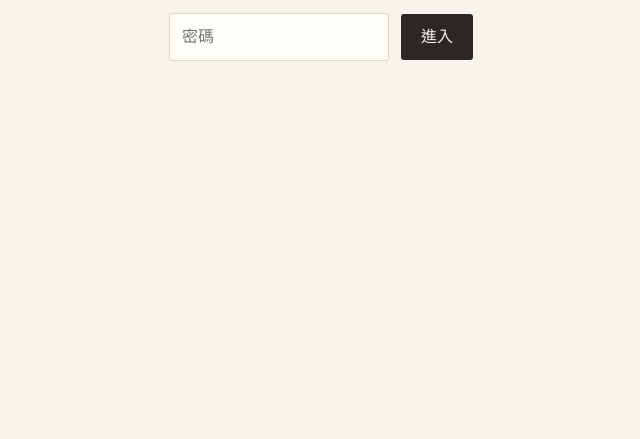
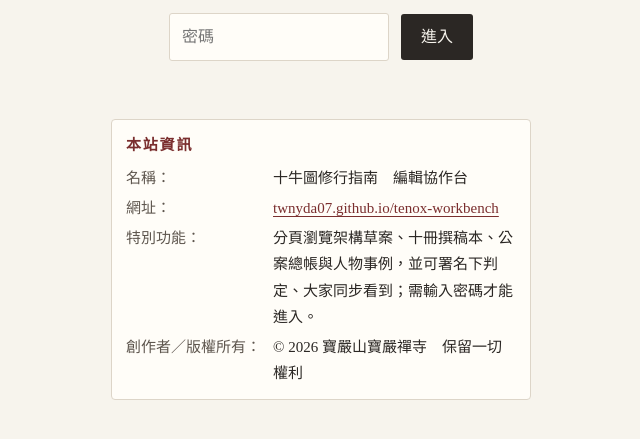
Before and after one commit to twnyda07/tenox-workbench, a plain HTML site: page index.html in a window 1280 px wide. Shown: the part 205-644 px from the top of the page, without its empty margins (319-959 px from the left). Drawn offline with Linux system fonts and the light colour scheme.

Commit message:
頁尾加「本站資訊」聲明（名稱／網址／特別功能／版權所有）
Co-Authored-By: Claude Opus 5.5 <noreply@anthropic.com>

```diff
--- a/index.html
+++ b/index.html
@@ -4,7 +4,7 @@
 <meta charset="utf-8">
 <meta name="viewport" content="width=device-width,initial-scale=1">
 <meta name="robots" content="noindex,nofollow">
-<meta name="build" content="20261008-0836">
+<meta name="build" content="20261112-2219">
 <title>十牛圖修行指南　編輯協作台</title>
 <style>
 :root{
@@ -172,6 +172,16 @@ th{background:var(--paper)}
 .stat b{color:var(--ink);font-size:17px}
 .hide{display:none}
 footer{border-top:1px solid var(--line);color:var(--ink2);font-size:13px;padding:14px 0;text-align:center}
+/* 本站資訊（寶嚴禪寺所有開發一律附） */
+.siteinfo{margin:30px auto 0; max-width:720px; text-align:left; font-size:16px; line-height:1.85;
+  background:var(--card); border:1px solid var(--line); border-radius:4px; padding:16px 20px; color:inherit;}
+.siteinfo .si-h{color:var(--accent); font-weight:700; letter-spacing:.12em; margin-bottom:6px;}
+.siteinfo dl{display:grid; grid-template-columns:max-content 1fr; gap:4px 12px; margin:0;}
+.siteinfo dt{color:var(--ink2); white-space:nowrap;}
+.siteinfo dd{margin:0; word-break:break-word;}
+.siteinfo a{color:var(--accent); text-decoration:underline; text-underline-offset:3px; display:inline-block; padding:6px 0; margin:-6px 0;}
+@media(max-width:420px){ .siteinfo dl{grid-template-columns:1fr; gap:0;} .siteinfo dd{margin-bottom:6px;} }
+.gate .siteinfo{margin-top:22px; padding:12px 14px; font-size:15px; line-height:1.75}
 </style>
 </head>
 <body>
@@ -181,6 +191,15 @@ footer{border-top:1px solid var(--line);color:var(--ink2);font-size:13px;padding
   <p><input id="pw" type="password" autocomplete="current-password" placeholder="密碼">
      <button id="go">進入</button></p>
   <p class="err" id="err"></p>
+<section class="siteinfo" aria-label="本站資訊">
+  <div class="si-h">本站資訊</div>
+  <dl>
+    <dt>名稱：</dt><dd>十牛圖修行指南　編輯協作台</dd>
+    <dt>網址：</dt><dd><a href="https://twnyda07.github.io/tenox-workbench/">twnyda07.github.io/tenox-workbench</a></dd>
+    <dt>特別功能：</dt><dd>分頁瀏覽架構草案、十冊撰稿本、公案總帳與人物事例，並可署名下判定、大家同步看到；需輸入密碼才能進入。</dd>
+    <dt>創作者／版權所有：</dt><dd>© 2026 寶嚴山寶嚴禪寺　保留一切權利</dd>
+  </dl>
+</section>
 </div>
 
 <div id="app" class="hide">
@@ -200,10 +219,21 @@ footer{border-top:1px solid var(--line);color:var(--ink2);font-size:13px;padding
 </div></header>
 <main><div class="wrap" id="view"></div></main>
 <footer>見輝法師禪七開示 85 篇・139 萬字　|　內容僅供編輯團隊內部使用，請勿外傳</footer>
+<div class="wrap">
+<section class="siteinfo" aria-label="本站資訊">
+  <div class="si-h">本站資訊</div>
+  <dl>
+    <dt>名稱：</dt><dd>十牛圖修行指南　編輯協作台</dd>
+    <dt>網址：</dt><dd><a href="https://twnyda07.github.io/tenox-workbench/">twnyda07.github.io/tenox-workbench</a></dd>
+    <dt>特別功能：</dt><dd>分頁瀏覽架構草案、十冊撰稿本、公案總帳與人物事例，並可署名下判定、大家同步看到；需輸入密碼才能進入。</dd>
+    <dt>創作者／版權所有：</dt><dd>© 2026 寶嚴山寶嚴禪寺　保留一切權利</dd>
+  </dl>
+</section>
+</div>
 </div>
 
 <script src="config.js"></script>
-<script src="payload.enc.js?v=20261008-0836"></script>
+<script src="payload.enc.js?v=20261112-2219"></script>
 <script>
 const CN='一二三四五六七八九十'.split('');
 let P=null, WHO='', STATE={}, API='', TOKEN='', SYNCOK=null, SEEDADD=0;
```
